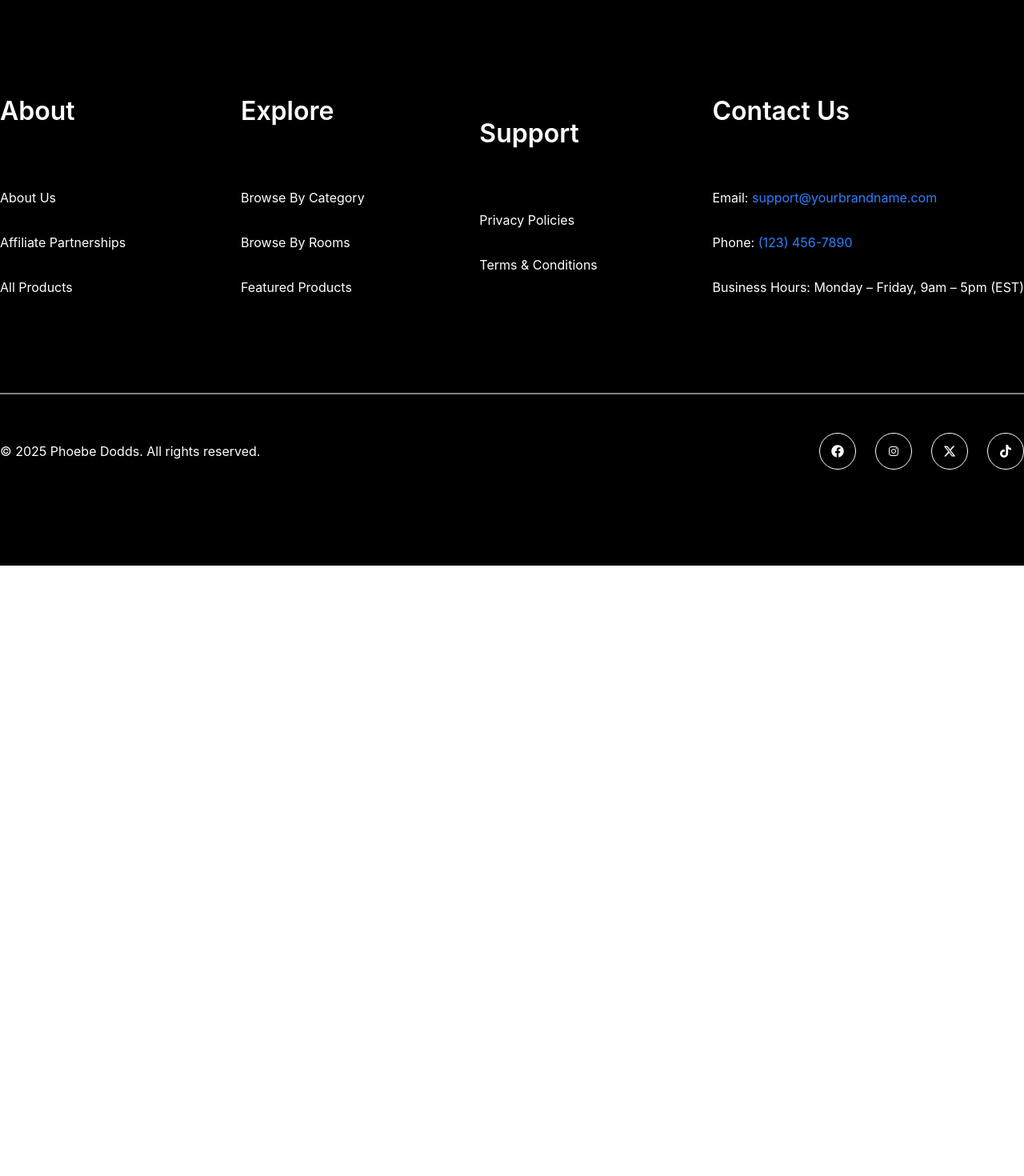
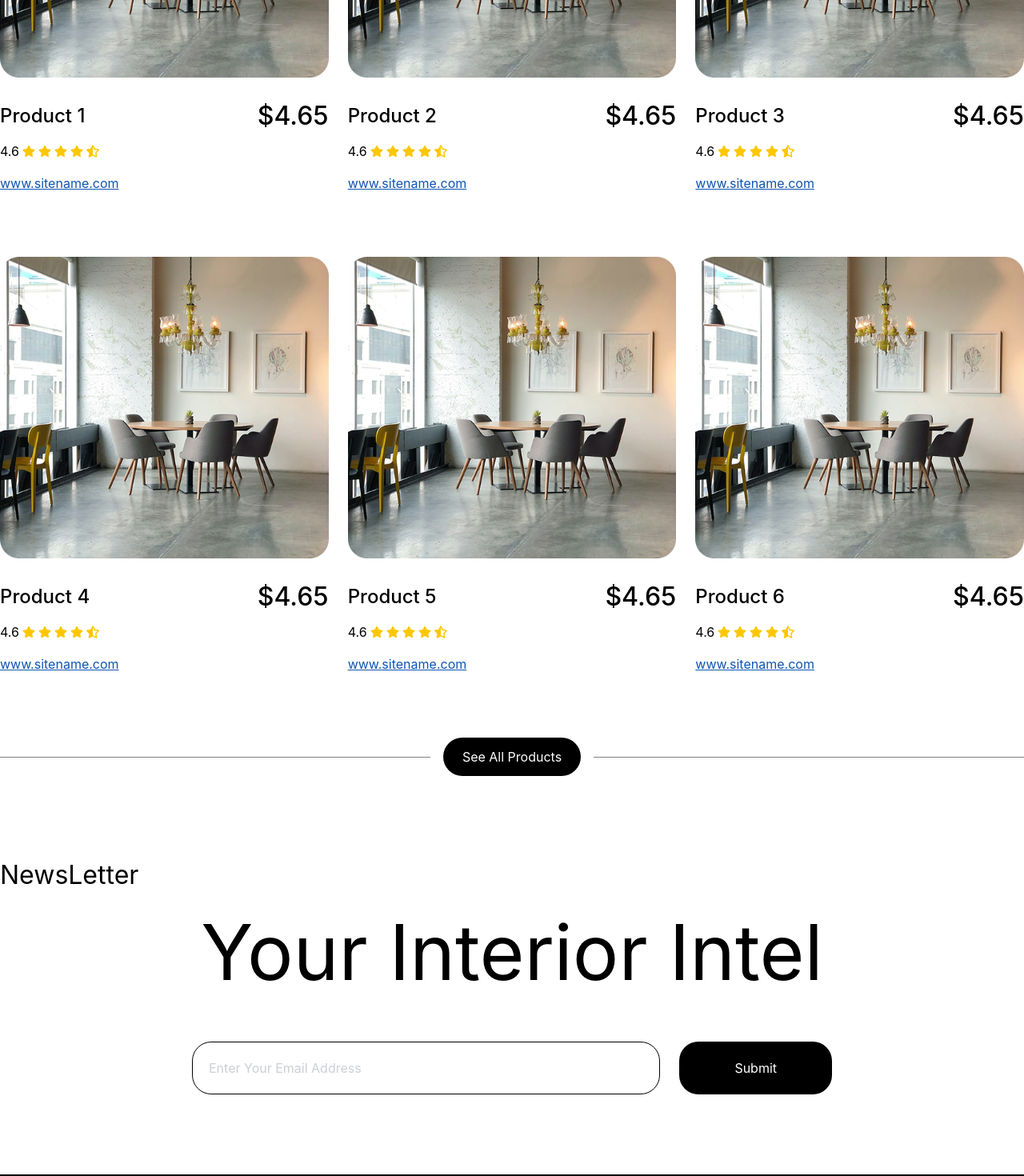
Before and after one commit to sultan93291/phoebedodds, a React (Vite) app: page / in a window 1280 px wide. Shown: the part 4300-5770 px from the top of the page at 80% size. Before the commit the page ends 5007 px from the top, so only its background shows below. Built offline with nearby package versions, Linux system fonts and the light colour scheme.

Commit message:
complete home page ui

```diff
--- a/src/Components/Home/Feature.tsx
+++ b/src/Components/Home/Feature.tsx
@@ -1,10 +1,29 @@
 import Container from "../Shared/Container";
 import { Tab, Tabs, TabList, TabPanel } from "react-tabs";
+import Productimg from "../../assets/Images/product.png";
+import { FaStar, FaStarHalfAlt } from "react-icons/fa";
+interface Product {
+  id: number;
+  name: string;
+  price: string;
+  rating: number;
+  image: string;
+  link: string;
+}
 
 const Feature = () => {
+  const products: Product[] = Array.from({ length: 6 }).map((_, i) => ({
+    id: i + 1,
+    name: `Product ${i + 1}`,
+    price: (4.65).toFixed(2),
+    rating: 4.6,
+    image: Productimg,
+    link: "www.sitename.com",
+  }));
+
   return (
     <section>
-      <Container className="py-[100px]  border-b border-[#B1B1B1]">
+      <Container className="py-[100px] ">
         <h3 className="font-inter text-[32px] font-normal text-center text-[#000] w-full">
           Featured Products
         </h3>
@@ -15,8 +34,8 @@ const Feature = () => {
           Compare quality finds without the extra tabs.
         </p>
         <div className="flex justify-center">
-          <Tabs>
-            <TabList className="flex gap-x-12">
+          <Tabs className="w-full">
+            <TabList className="flex gap-x-12 justify-center">
               <Tab
                 className="border border-[#000] px-12 py-5 rounded-[24px] cursor-pointer text-[16px] font-normal font-inter transition-all"
                 selectedClassName="bg-black text-white"
@@ -38,7 +57,43 @@ const Feature = () => {
             </TabList>
             <div className="mt-[120px]">
               <TabPanel>
-                <h2>Any content 1</h2>
+                <div className="grid grid-cols-1 sm:grid-cols-2 md:grid-cols-3 xl:grid-cols-3 gap-x-6 gap-y-20 cursor-pointer">
+                  {products.map(product => (
+                    <div key={product.id}>
+                      <img
+                        src={product.image}
+                        alt={product.name}
+                        className="w-full h-auto rounded"
+                      />
+
+                      <div className="flex justify-between pt-6 pb-2 items-center">
+                        <h3 className="font-inter text-[24px] font-medium text-[#000]">
+                          {product.name}
+                        </h3>
+                        <h4 className="font-inter text-[32px] font-medium text-[#000]">
+                          ${product.price}
+                        </h4>
+                      </div>
+
+                      <div className="flex items-center gap-x-1 pb-4">
+                        <h5 className="font-inter text-[16px] font-normal text-[#000]">
+                          {product.rating}
+                        </h5>
+                        <div className="flex text-yellow-400 text-[16px] gap-x-1">
+                          <FaStar />
+                          <FaStar />
+                          <FaStar />
+                          <FaStar />
+                          <FaStarHalfAlt />
+                        </div>
+                      </div>
+
+                      <p className="font-inter text-[16px] text-[#0E55B2] underline cursor-pointer">
+                        {product.link}
+                      </p>
+                    </div>
+                  ))}
+                </div>
               </TabPanel>
               <TabPanel>
                 <h2>Any content 2</h2>
@@ -46,6 +101,13 @@ const Feature = () => {
             </div>
           </Tabs>
         </div>
+        <div className="flex items-center justify-center mt-20 gap-4">
+          <div className="flex-1 h-[1px] bg-[#828282]" />
+          <button className="px-6 py-3 rounded-[24px] bg-[#000] text-white text-[16px] font-inter cursor-pointer hover:scale-105 duration-300">
+            See All Products
+          </button>
+          <div className="flex-1 h-[1px] bg-[#828282]" />
+        </div>
       </Container>
     </section>
   );
--- /dev/null
+++ b/src/Components/Home/Newslater.tsx
@@ -0,0 +1,30 @@
+import Container from "../Shared/Container";
+
+const Newslater = () => {
+  return (
+    <section className="pb-[100px]">
+      <Container>
+        <h3 className="font-inter text-[32px] font-semi-bold text-[#000]">
+          NewsLetter
+        </h3>
+        <h2 className="text-center text-[96px] font-inter text-[#000] font-semi-bold">
+          Your Interior Intel
+        </h2>
+        <div className="w-full flex justify-center mt-10">
+          <div className="flex gap-x-6 w-2/3 max-w-[800px]">
+            <input
+              type="email"
+              placeholder="Enter Your Email Address"
+              className="p-5 rounded-[24px] border border-[#000] outline-0 w-full text-gray-400 text-[16px] font-inter"
+            />
+            <button className="p-5 rounded-[24px] bg-[#000] text-white text-[16px] font-inter cursor-pointer w-[250px] hover:scale-105 duration-300">
+              Submit
+            </button>
+          </div>
+        </div>
+      </Container>
+    </section>
+  );
+};
+
+export default Newslater;
--- a/src/Pages/Home.tsx
+++ b/src/Pages/Home.tsx
@@ -1,3 +1,4 @@
+import Newslater from "@/Components/Home/Newslater"
 import About from "../Components/Home/About"
 import Banner from "../Components/Home/Banner"
 import Feature from "../Components/Home/Feature"
@@ -14,7 +15,8 @@ const Home = () => {
       <About />
       <OurPartners />
       <Room />
-      <Feature/>
+      <Feature />
+      <Newslater/>
     </>
   )
 }
```
Also changed, not shown: src/assets/Images/product.png (added).
